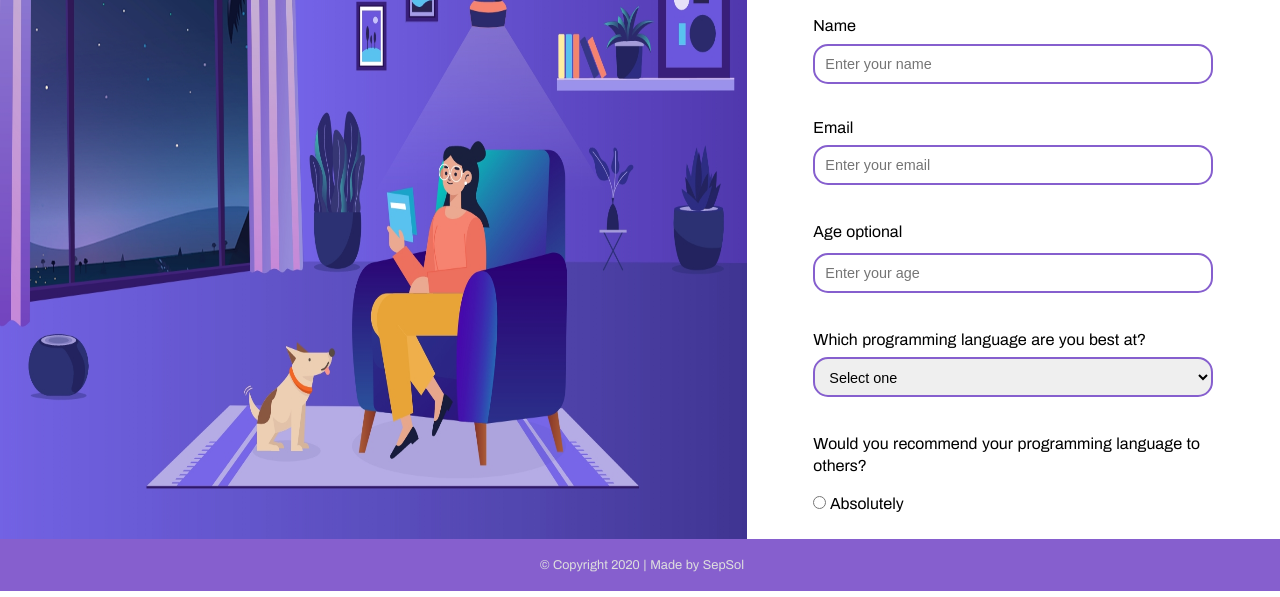
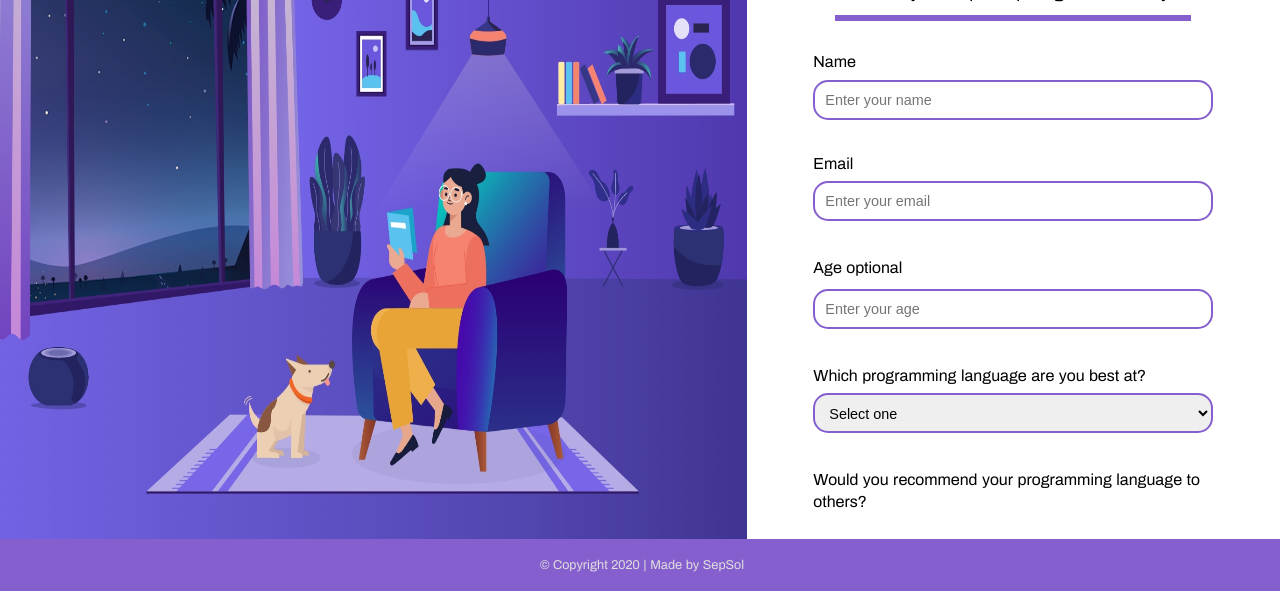
Before and after one commit to SepSol/survey-form, a plain HTML site: page index.html in a window 1280 px wide. Shown: the part 209-806 px from the top of the page. Drawn offline with Linux system fonts and the light colour scheme.

Commit message:
finally gave up on fixing the image on desktop version because of time constraints

```diff
--- a/styles.css
+++ b/styles.css
@@ -195,13 +195,15 @@ footer br {
 @media screen and (min-width: 1200px) {
 
   body {
-    overflow-y: hidden;
+    /* overflow-y: hidden; */
   }
 
   div.container {
     display: grid;
     grid-template-columns: repeat(12, 1fr);
     height: 100vh;
+    padding: 40px 0;
+    box-sizing: border-box;
     /* position: absolute;
     top: 0;
     right: 0;
@@ -210,11 +212,16 @@ footer br {
 
   picture {
     grid-column: 1 / 8;
+    justify-self: end;
+    align-self: stretch;
   }
 
   picture img {
-    min-height: 100vh;
+    height: 95vh;
     /* width: auto; */
+    /* width: 300px; */
+    /* width: 150%; */
+    /* transform-origin: bottom right; */
   }
 
   form#survey-form {
```
